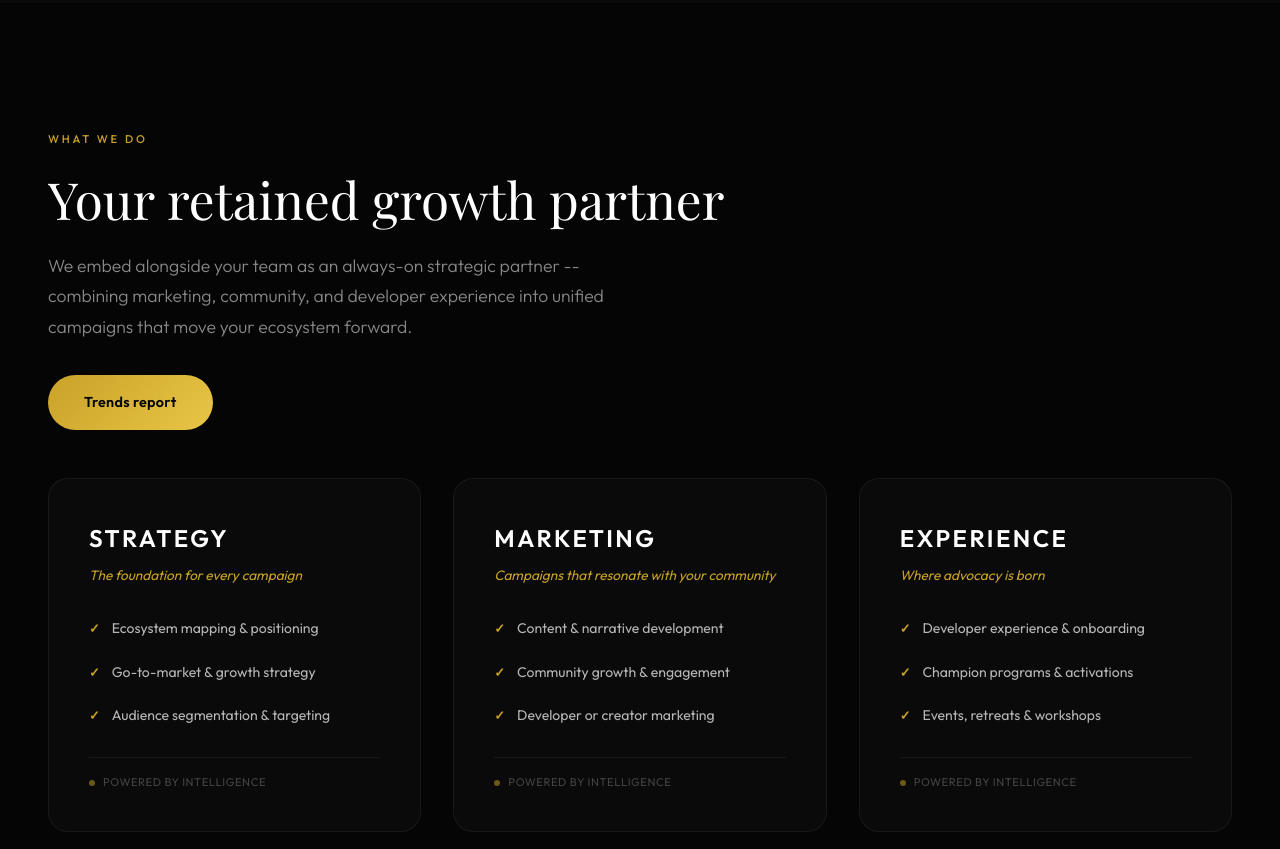
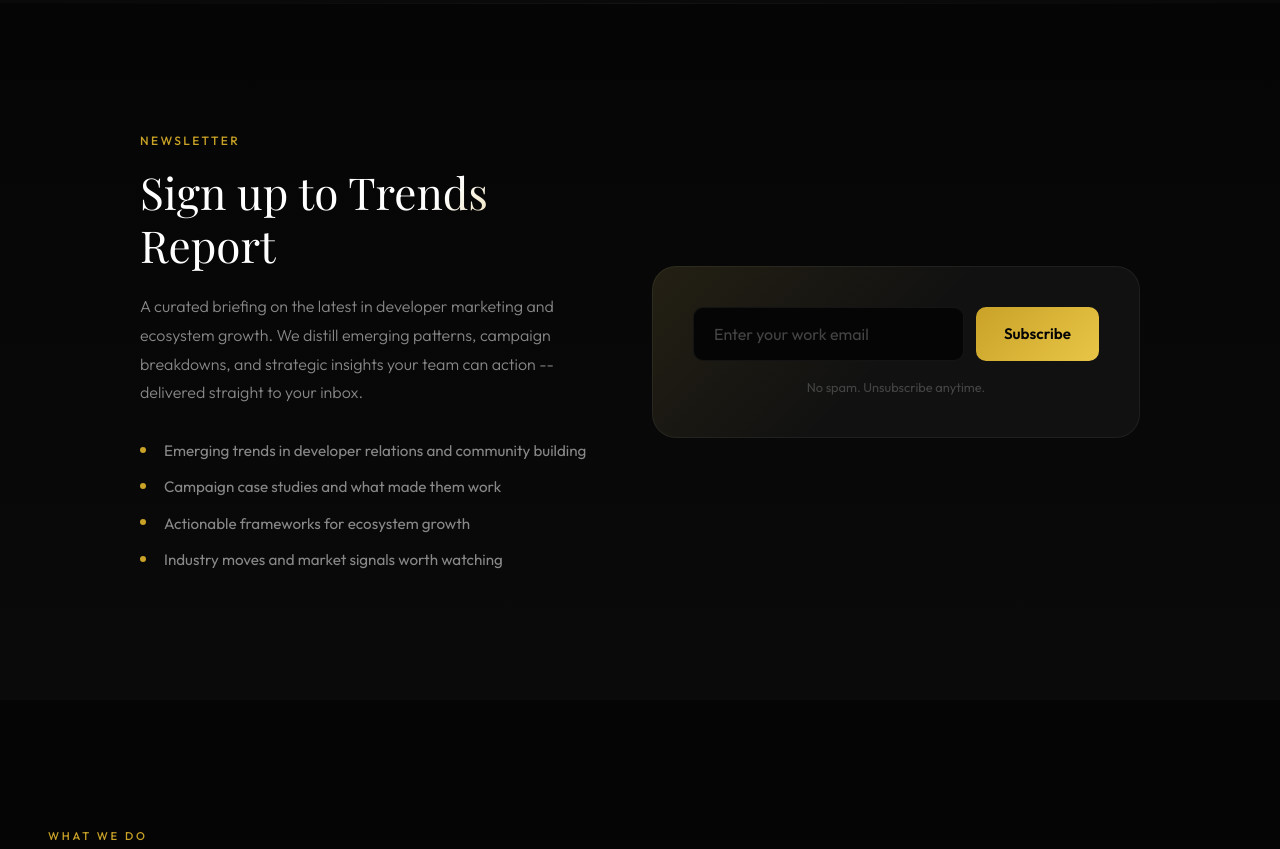
Before and after one commit to KenCarvAPI/attrakt_website, a website built with Vite: page index.html in a window 1280 px wide. Shown: the part 3209-4058 px from the top of the page. Built offline with nearby package versions, Linux system fonts and the light colour scheme; no server answers; a web font is replaced by a local one.

Commit message:
Updated index.html

```diff
--- a/index.html
+++ b/index.html
@@ -263,6 +263,31 @@
         </div>
     </section>
 
+    <section class="trends-report" id="trends-report">
+        <div class="trends-report-inner">
+            <div class="trends-report-content reveal">
+                <p class="section-label">Newsletter</p>
+                <h2 class="section-title">Sign up to Trends Report</h2>
+                <p class="section-desc">A curated briefing on the latest in developer marketing and ecosystem growth. We distill emerging patterns, campaign breakdowns, and strategic insights your team can action -- delivered straight to your inbox.</p>
+                <ul class="trends-report-features">
+                    <li>Emerging trends in developer relations and community building</li>
+                    <li>Campaign case studies and what made them work</li>
+                    <li>Actionable frameworks for ecosystem growth</li>
+                    <li>Industry moves and market signals worth watching</li>
+                </ul>
+            </div>
+            <div class="trends-report-form-wrap reveal">
+                <form class="trends-report-form" id="trendsReportForm">
+                    <div class="trends-report-input-group">
+                        <input type="email" placeholder="Enter your work email" required>
+                        <button type="submit">Subscribe</button>
+                    </div>
+                    <p class="trends-report-disclaimer">No spam. Unsubscribe anytime.</p>
+                </form>
+            </div>
+        </div>
+    </section>
+
     <section id="services">
         <div class="reveal">
             <p class="section-label">What We Do</p>
--- a/src/css/main.css
+++ b/src/css/main.css
@@ -7,6 +7,7 @@
 @import './logos.css';
 @import './philosophy.css';
 @import './intelligence.css';
+@import './trends-report.css';
 @import './services.css';
 @import './agents.css';
 @import './activations.css';
--- /dev/null
+++ b/src/css/trends-report.css
@@ -0,0 +1,201 @@
+.trends-report {
+  background: linear-gradient(180deg, var(--bg) 0%, var(--bg-elevated) 100%);
+  padding: 8rem 2rem;
+  position: relative;
+  overflow: hidden;
+}
+
+.trends-report::before {
+  content: '';
+  position: absolute;
+  top: 0;
+  left: 50%;
+  transform: translateX(-50%);
+  width: 100%;
+  height: 1px;
+  background: linear-gradient(90deg, transparent, var(--border), transparent);
+}
+
+.trends-report-inner {
+  max-width: 1000px;
+  margin: 0 auto;
+  display: grid;
+  grid-template-columns: 1.2fr 1fr;
+  gap: 4rem;
+  align-items: center;
+}
+
+.trends-report-content .section-label {
+  color: var(--primary);
+  font-size: 0.75rem;
+  text-transform: uppercase;
+  letter-spacing: 0.2em;
+  margin-bottom: 1rem;
+  font-weight: 500;
+}
+
+.trends-report-content .section-title {
+  font-family: 'Playfair Display', serif;
+  font-size: clamp(2rem, 4vw, 2.75rem);
+  margin-bottom: 1.25rem;
+  line-height: 1.2;
+}
+
+.trends-report-content .section-desc {
+  color: var(--text-muted);
+  font-size: 1rem;
+  line-height: 1.8;
+  margin-bottom: 2rem;
+  font-weight: 300;
+}
+
+.trends-report-features {
+  list-style: none;
+  padding: 0;
+  margin: 0;
+  display: flex;
+  flex-direction: column;
+  gap: 0.75rem;
+}
+
+.trends-report-features li {
+  color: var(--text-muted);
+  font-size: 0.95rem;
+  padding-left: 1.5rem;
+  position: relative;
+  line-height: 1.6;
+}
+
+.trends-report-features li::before {
+  content: '';
+  position: absolute;
+  left: 0;
+  top: 0.5em;
+  width: 6px;
+  height: 6px;
+  background: var(--primary);
+  border-radius: 50%;
+}
+
+.trends-report-form-wrap {
+  background: var(--bg-card);
+  border: 1px solid var(--border);
+  border-radius: var(--radius-lg);
+  padding: 2.5rem;
+  position: relative;
+}
+
+.trends-report-form-wrap::before {
+  content: '';
+  position: absolute;
+  inset: -1px;
+  border-radius: var(--radius-lg);
+  background: linear-gradient(135deg, rgba(201, 162, 39, 0.1), transparent, transparent);
+  pointer-events: none;
+}
+
+.trends-report-form {
+  position: relative;
+}
+
+.trends-report-input-group {
+  display: flex;
+  gap: 0.75rem;
+}
+
+.trends-report-input-group input {
+  flex: 1;
+  padding: 1rem 1.25rem;
+  background: var(--bg);
+  border: 1px solid var(--border);
+  border-radius: var(--radius-sm);
+  color: var(--text);
+  font-family: 'Outfit', sans-serif;
+  font-size: 1rem;
+  transition: border-color 0.3s, box-shadow 0.3s;
+}
+
+.trends-report-input-group input:focus {
+  outline: none;
+  border-color: var(--primary);
+  box-shadow: 0 0 0 3px rgba(201, 162, 39, 0.15);
+}
+
+.trends-report-input-group input::placeholder {
+  color: var(--text-dim);
+}
+
+.trends-report-input-group button {
+  padding: 1rem 1.75rem;
+  background: linear-gradient(135deg, var(--primary) 0%, var(--primary-light) 100%);
+  color: var(--bg);
+  border: none;
+  border-radius: var(--radius-sm);
+  font-family: 'Outfit', sans-serif;
+  font-size: 0.95rem;
+  font-weight: 600;
+  cursor: pointer;
+  transition: all 0.3s var(--ease);
+  white-space: nowrap;
+}
+
+.trends-report-input-group button:hover {
+  transform: translateY(-2px);
+  box-shadow: 0 10px 30px var(--primary-glow);
+}
+
+.trends-report-input-group button:disabled {
+  opacity: 0.6;
+  cursor: not-allowed;
+  transform: none;
+}
+
+.trends-report-disclaimer {
+  margin-top: 1rem;
+  font-size: 0.8rem;
+  color: var(--text-dim);
+  text-align: center;
+}
+
+.trends-report-success {
+  text-align: center;
+  padding: 1rem 0;
+}
+
+.trends-report-success p {
+  color: var(--accent);
+  font-size: 1rem;
+  font-weight: 500;
+}
+
+@media (max-width: 900px) {
+  .trends-report-inner {
+    grid-template-columns: 1fr;
+    gap: 2.5rem;
+    text-align: center;
+  }
+
+  .trends-report-features {
+    text-align: left;
+    max-width: 400px;
+    margin: 0 auto;
+  }
+}
+
+@media (max-width: 600px) {
+  .trends-report {
+    padding: 5rem 1.5rem;
+  }
+
+  .trends-report-form-wrap {
+    padding: 1.75rem;
+  }
+
+  .trends-report-input-group {
+    flex-direction: column;
+  }
+
+  .trends-report-input-group button {
+    width: 100%;
+  }
+}
--- a/src/js/form.js
+++ b/src/js/form.js
@@ -1,3 +1,53 @@
+import { createClient } from '@supabase/supabase-js';
+
+const supabase = createClient(
+  import.meta.env.VITE_SUPABASE_URL,
+  import.meta.env.VITE_SUPABASE_ANON_KEY
+);
+
+export function initTrendsReportForm() {
+  const form = document.getElementById('trendsReportForm');
+  if (!form) return;
+
+  form.addEventListener('submit', async (e) => {
+    e.preventDefault();
+    const btn = form.querySelector('button[type="submit"]');
+    const input = form.querySelector('input[type="email"]');
+    const originalText = btn.textContent;
+
+    btn.textContent = 'Subscribing...';
+    btn.disabled = true;
+
+    try {
+      const { error } = await supabase
+        .from('newsletter_subscribers')
+        .insert({ email: input.value, source: 'trends_report' });
+
+      if (error) {
+        if (error.code === '23505') {
+          btn.textContent = 'Already subscribed!';
+          btn.style.background = 'var(--secondary)';
+        } else {
+          throw error;
+        }
+      } else {
+        btn.textContent = 'Subscribed!';
+        btn.style.background = 'var(--accent)';
+        input.value = '';
+      }
+    } catch {
+      btn.textContent = 'Something went wrong';
+      btn.style.background = '#cc3333';
+    }
+
+    setTimeout(() => {
+      btn.textContent = originalText;
+      btn.style.background = '';
+      btn.disabled = false;
+    }, 3000);
+  });
+}
+
 export function initContactForm() {
   const form = document.getElementById('contactForm');
   if (!form) return;
--- a/src/main.js
+++ b/src/main.js
@@ -1,7 +1,7 @@
 import './css/main.css';
 import { initNavigation } from './js/navigation.js';
 import { initLoader, initRevealAnimations, initParallaxOrbs } from './js/animations.js';
-import { initContactForm } from './js/form.js';
+import { initContactForm, initTrendsReportForm } from './js/form.js';
 
 initLoader();
 
@@ -10,4 +10,5 @@ document.addEventListener('DOMContentLoaded', () => {
   initRevealAnimations();
   initParallaxOrbs();
   initContactForm();
+  initTrendsReportForm();
 });
```
Also changed, not shown: 1 other file.
